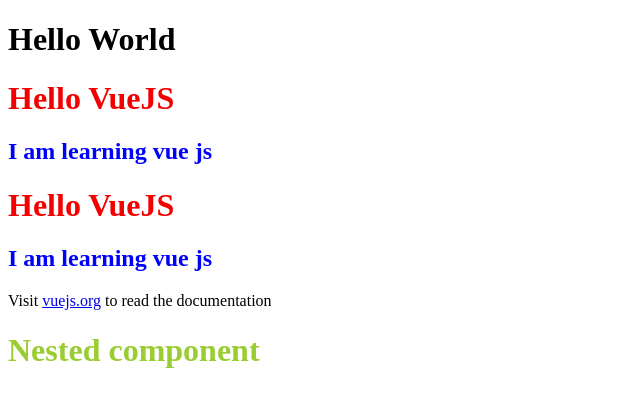
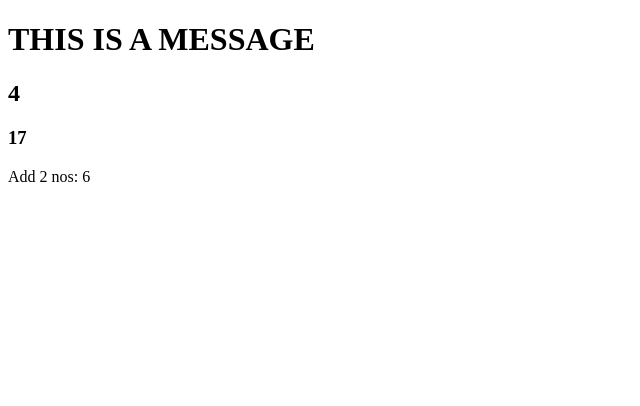
Before and after one commit to nehaumbre/vueP, a Vue app in the folder vue-project/: page / in a window 1280 px wide. Shown: the top 406 px of the page, without its empty margins (0-640 px from the left). Built offline with nearby package versions, Linux system fonts and the light colour scheme.

Commit message:
Text Interpolation
Signed-off-by: nehaumbre <nehaumbre28@gmail.com>

```diff
--- a/vue-project/src/App.vue
+++ b/vue-project/src/App.vue
@@ -1,17 +1,12 @@
 <script setup>
-  import SampleComponent1 from './components/SampleComponent1.vue';
-import SampleComponent2 from './components/SampleComponent2.vue';
+//   import SampleComponent1 from './components/SampleComponent1.vue';
+// import SampleComponent2 from './components/SampleComponent2.vue';
+import MyComponent from './components/MyComponent.vue';
+
 </script>
 
 <template>
-  <h1>Hello World</h1>
-  <SampleComponent1/>
-  <SampleComponent1/>
-  <p>
-    Visit <a href="https://vuejs.org/" target="_blank" rel="noopener">vuejs.org</a> to read the
-    documentation
-    <SampleComponent2/>
-  </p>
+  <MyComponent/>
 </template>
 
 <style scoped></style>
--- /dev/null
+++ b/vue-project/src/components/MyComponent.vue
@@ -0,0 +1,18 @@
+<script setup>
+ const myMessage = "This is a Message"
+ const myUpperCaseMessage = myMessage.toUpperCase()
+
+ function add(x,y) {return  x+y}
+</script>
+
+<template>
+    <!-- Text Interpolation -->
+    <h1>{{ myUpperCaseMessage }}</h1>
+    <h2>{{2*2}}</h2>
+    <h3>{{ myMessage.length}}</h3>
+    <p>Add 2 nos: {{ add(2,4) }}</p>
+</template>
+
+<style>
+
+</style>
```
Also changed, not shown: 1 other file (tests, documents, lock files or other folders).
